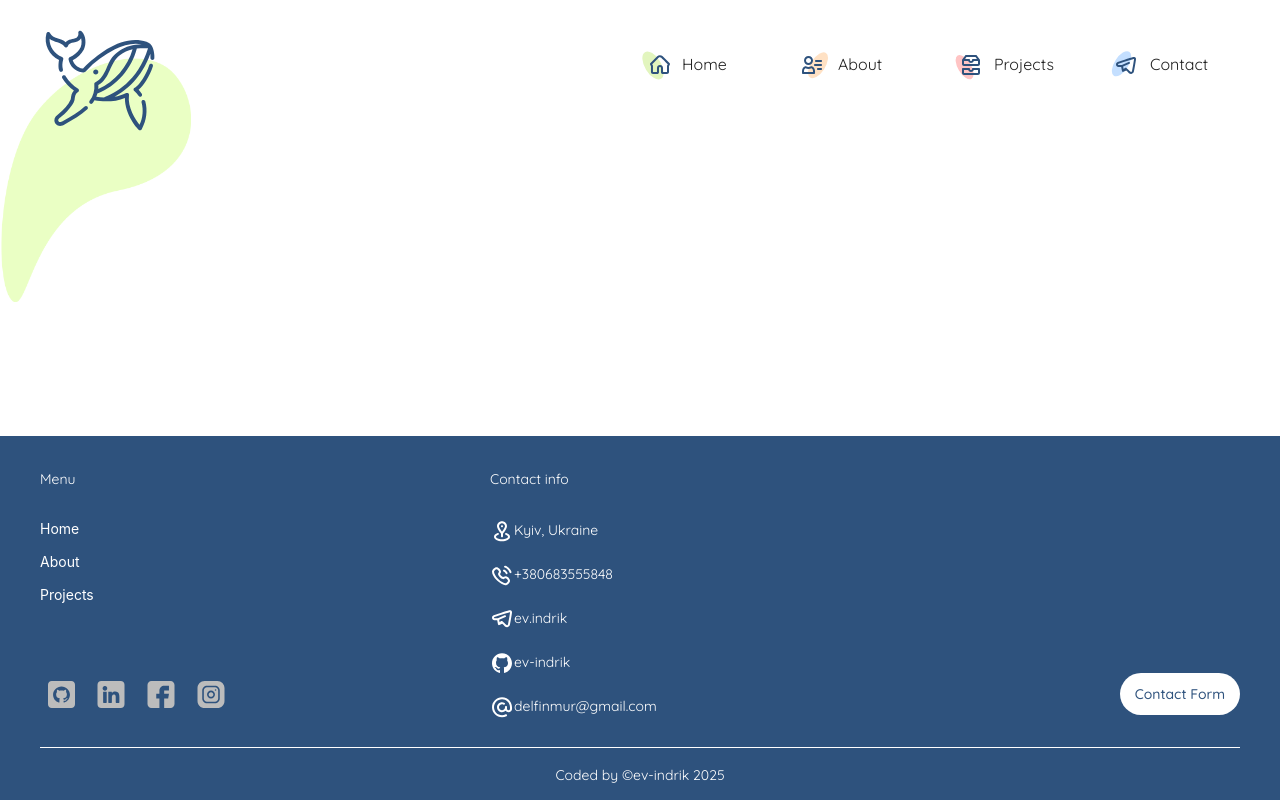
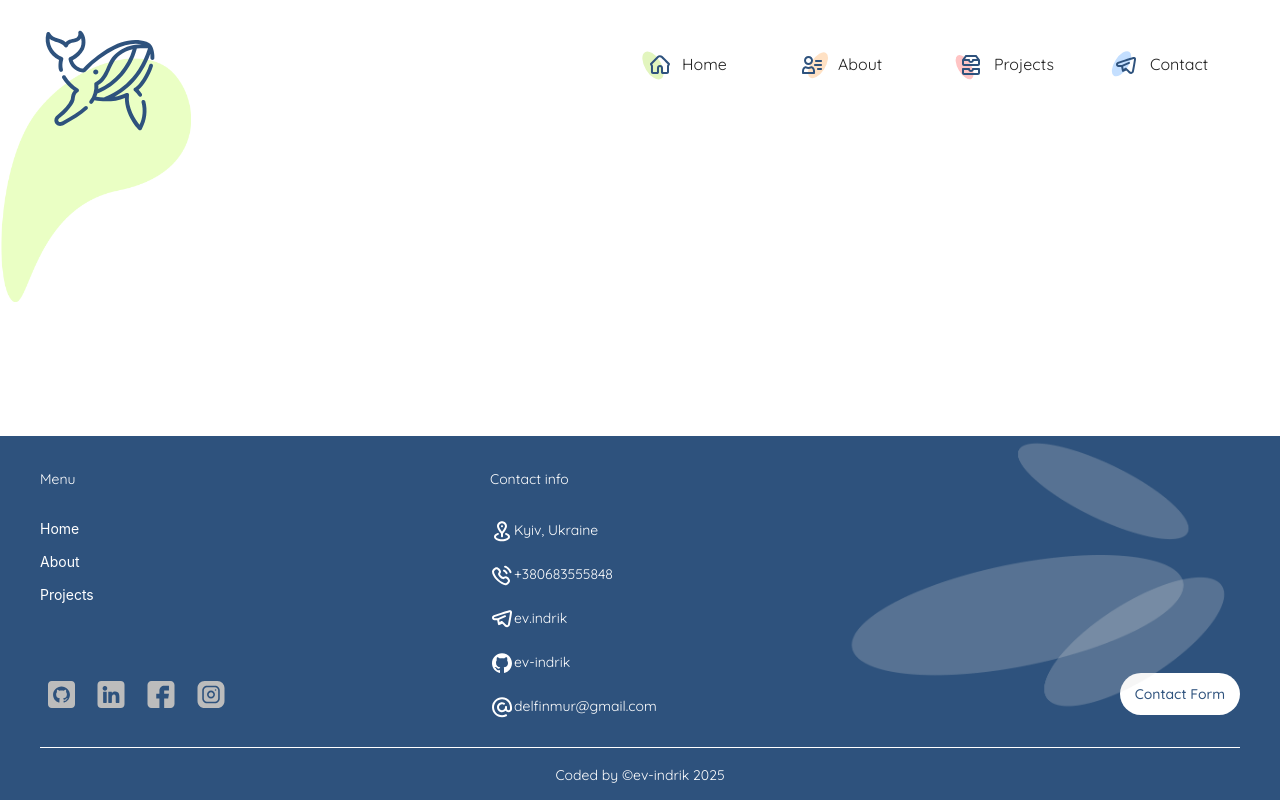
Before and after one commit to ev-indrik/my-portfolio, a React (Vite) app: page / in a window 1280 px wide. Built offline with nearby package versions, Linux system fonts and the light colour scheme.

Commit message:
style: add footer illustration

```diff
--- a/src/components/footer/Footer.scss
+++ b/src/components/footer/Footer.scss
@@ -3,6 +3,8 @@
 .footer-wrapper {
   background: variables.$primary-blue;
   min-height: 160px;
+  position: relative;
+  overflow: hidden;
 
   .ant-typography {
     color: #FFFFFF;
@@ -23,4 +25,18 @@
   .signature-container {
     border-top: 1px solid white;
   }
+
+  .footer-img-wrapper {
+    position: absolute;
+    width: auto;
+    height: 480px;
+    top: -70px;
+    right: 0;
+
+    img {
+    width: 100%;
+    height: 100%;
+    object-fit: contain;
+    }
+  }
 }
--- a/src/components/footer/Footer.tsx
+++ b/src/components/footer/Footer.tsx
@@ -6,6 +6,7 @@ import {Link} from "react-router";
 import WebsiteButton from "../custom-button/WebsiteButton";
 import {type IconTypes, SvgIcon} from "@/components/icon/SvgIcon";
 import SocialButtons from '../social-buttons/SocialButtons';
+import bgPetalsImg from './images/footer-petals-img.png';
 
 const {Paragraph} = Typography;
 
@@ -92,6 +93,11 @@ const Footer: FC = () => {
                     </Paragraph>
                 </Row>
             </div>
+
+            <div className={'footer-img-wrapper'}>
+                <img src={bgPetalsImg} alt={"illustration"}/>
+            </div>
+
         </div>
     )
         ;
```
Also changed, not shown: src/components/footer/images/footer-petals-img.png (added).
